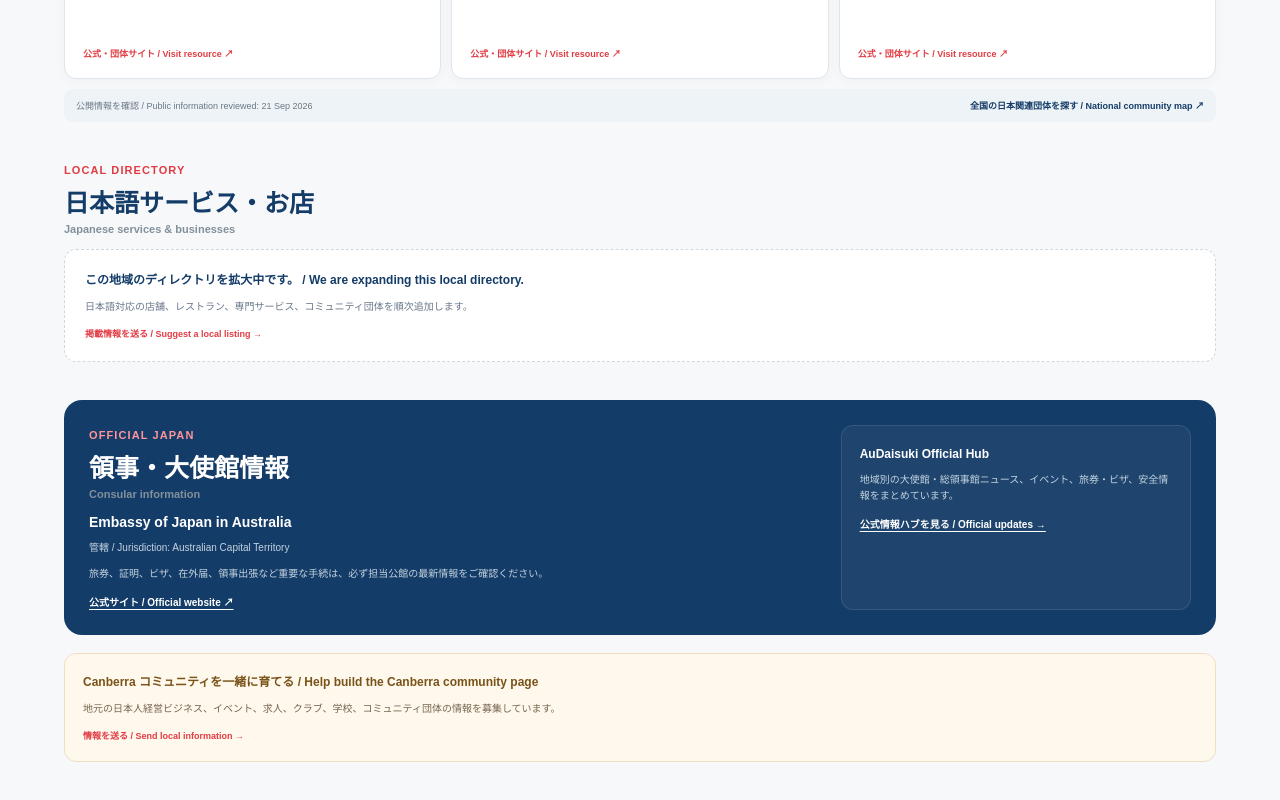
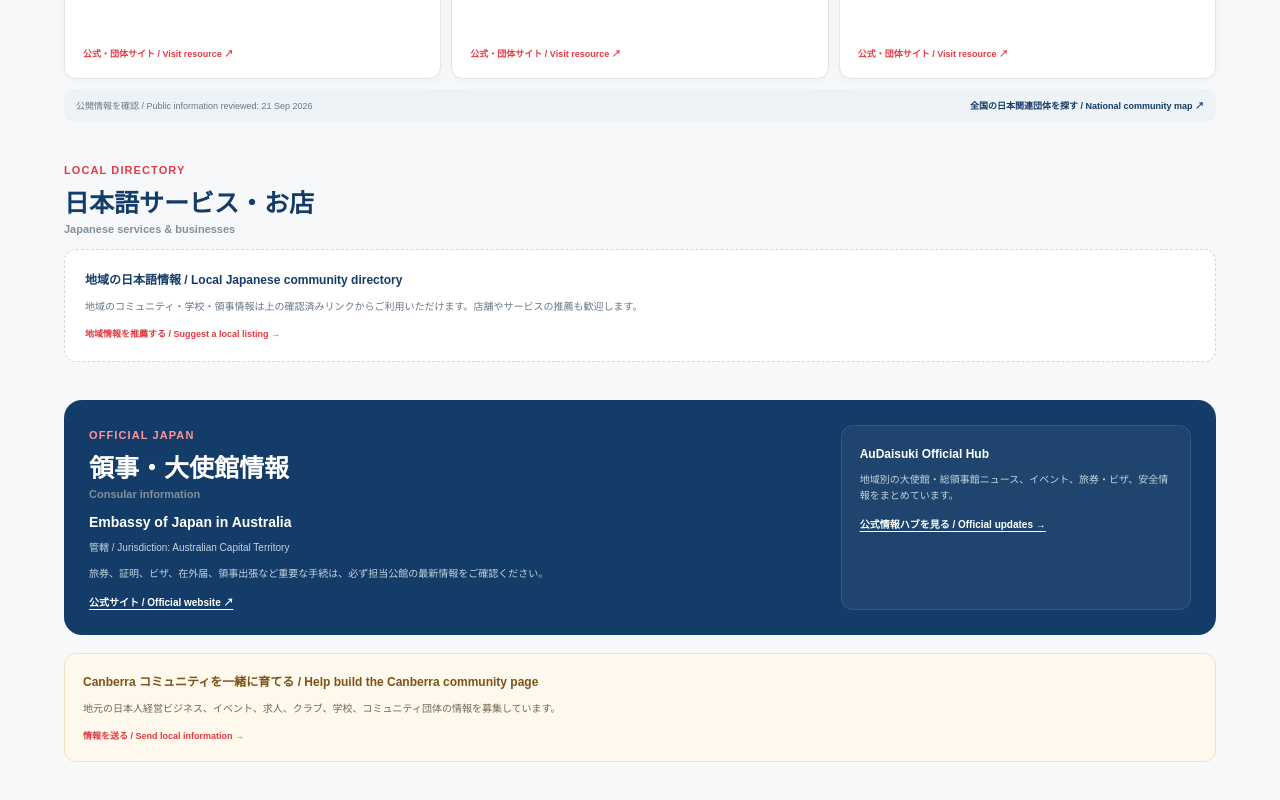
Before and after one commit to samthebrokers-prog/audaisuki, a Next.js app: page /locations/act-canberra in a window 1280 px wide. Shown: the part 1045-1845 px from the top of the page. Built offline with nearby package versions, Linux system fonts and the light colour scheme.

Commit message:
Replace empty regional directory placeholders with useful content

```diff
--- a/app/locations/[slug]/page.tsx
+++ b/app/locations/[slug]/page.tsx
@@ -108,9 +108,9 @@ export default async function RegionPage({ params }: { params: Promise<{slug:str
             </div>
           ) : (
             <div className="regionEmpty">
-              <b>この地域のディレクトリを拡大中です。 / We are expanding this local directory.</b>
-              <p>日本語対応の店舗、レストラン、専門サービス、コミュニティ団体を順次追加します。</p>
-              <a href="/contact">掲載情報を送る / Suggest a local listing →</a>
+              <b>地域の日本語情報 / Local Japanese community directory</b>
+              <p>地域のコミュニティ・学校・領事情報は上の確認済みリンクからご利用いただけます。店舗やサービスの推薦も歓迎します。</p>
+              <a href="/contact">地域情報を推薦する / Suggest a local listing →</a>
             </div>
           )}
         </section>
```
